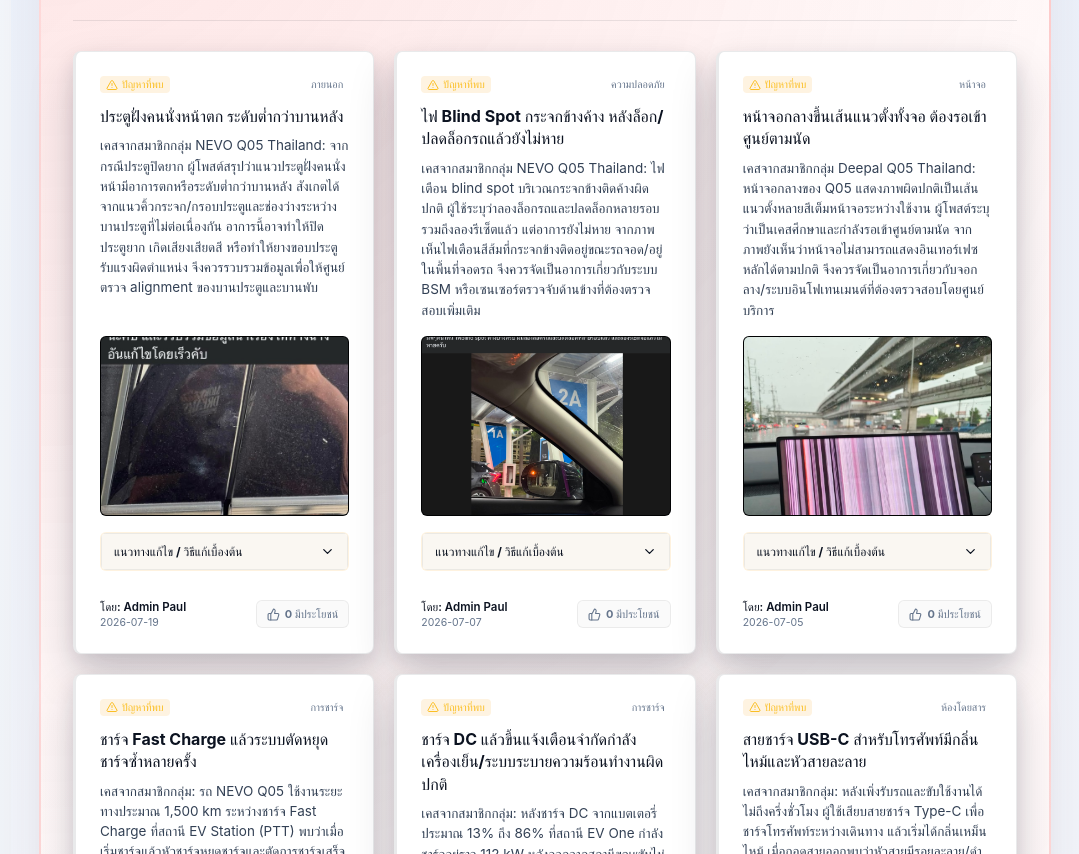
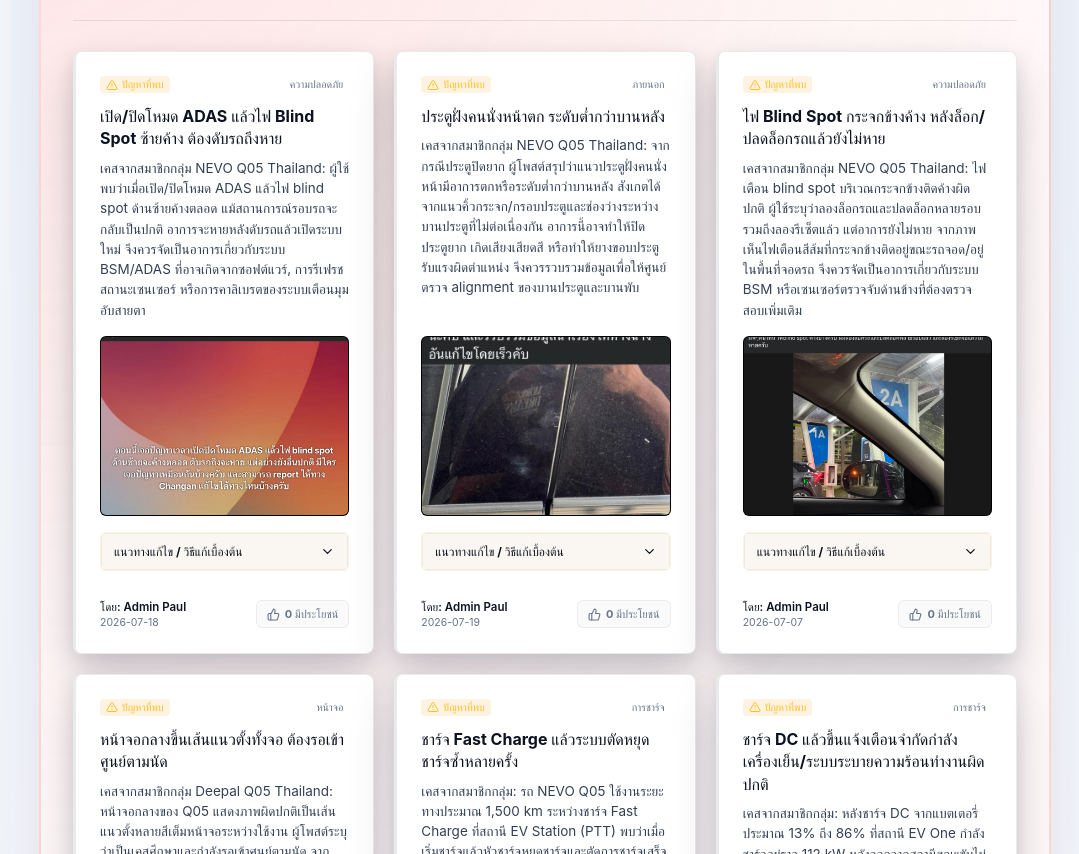
Before and after one commit to caserebel-maker/nevo-guide, a React (Vite) app: page / in a window 1280 px wide. Shown: the part 1575-2429 px from the top of the page, without its empty margins (201-1280 px from the left). Built offline with nearby package versions, Linux system fonts and the light colour scheme; a web font is replaced by a local one.

Commit message:
Add ADAS blind spot stuck defect case

```diff
--- a/src/data/models.ts
+++ b/src/data/models.ts
@@ -314,6 +314,20 @@ export type HubItem = {
 
 export const initialHubItems: HubItem[] = [
   {
+    id: 'hub-15',
+    type: 'issue',
+    category: 'safety',
+    title: 'เปิด/ปิดโหมด ADAS แล้วไฟ Blind Spot ซ้ายค้าง ต้องดับรถถึงหาย',
+    description:
+      'เคสจากสมาชิกกลุ่ม NEVO Q05 Thailand: ผู้ใช้พบว่าเมื่อเปิด/ปิดโหมด ADAS แล้วไฟ blind spot ด้านซ้ายค้างตลอด แม้สถานการณ์รอบรถจะกลับเป็นปกติ อาการจะหายหลังดับรถแล้วเปิดระบบใหม่ จึงควรจัดเป็นอาการเกี่ยวกับระบบ BSM/ADAS ที่อาจเกิดจากซอฟต์แวร์, การรีเฟรชสถานะเซนเซอร์ หรือการคาลิเบรตของระบบเตือนมุมอับสายตา',
+    solution:
+      'แนวทางเบื้องต้น: ถ่ายวิดีโอขั้นตอนก่อนเกิดอาการให้ครบ เช่น สถานะ ADAS ก่อนเปิด/ปิด, ไฟ blind spot ที่ค้าง, สภาพแวดล้อมรอบรถ และเวลาที่ดับรถแล้วอาการหาย ตรวจว่ากระจก/กันชน/ตำแหน่งเรดาร์ BSM ไม่มีสิ่งบังหรือคราบสกปรก หากเกิดซ้ำควร report ให้ศูนย์พร้อมคลิปและขอให้ตรวจ log ระบบ ADAS/BSM, เวอร์ชันซอฟต์แวร์, การคาลิเบรตเซนเซอร์ และเงื่อนไขการ reset สถานะของระบบหลังสลับโหมด ADAS',
+    upvotes: 0,
+    author: 'Admin Paul',
+    date: '2026-07-18',
+    images: ['/media/q05/defects/adas-toggle-bsm-left-stuck.png'],
+  },
+  {
     id: 'hub-14',
     type: 'issue',
     category: 'exterior',
```
Also changed, not shown: public/media/q05/defects/adas-toggle-bsm-left-stuck.png (added).
